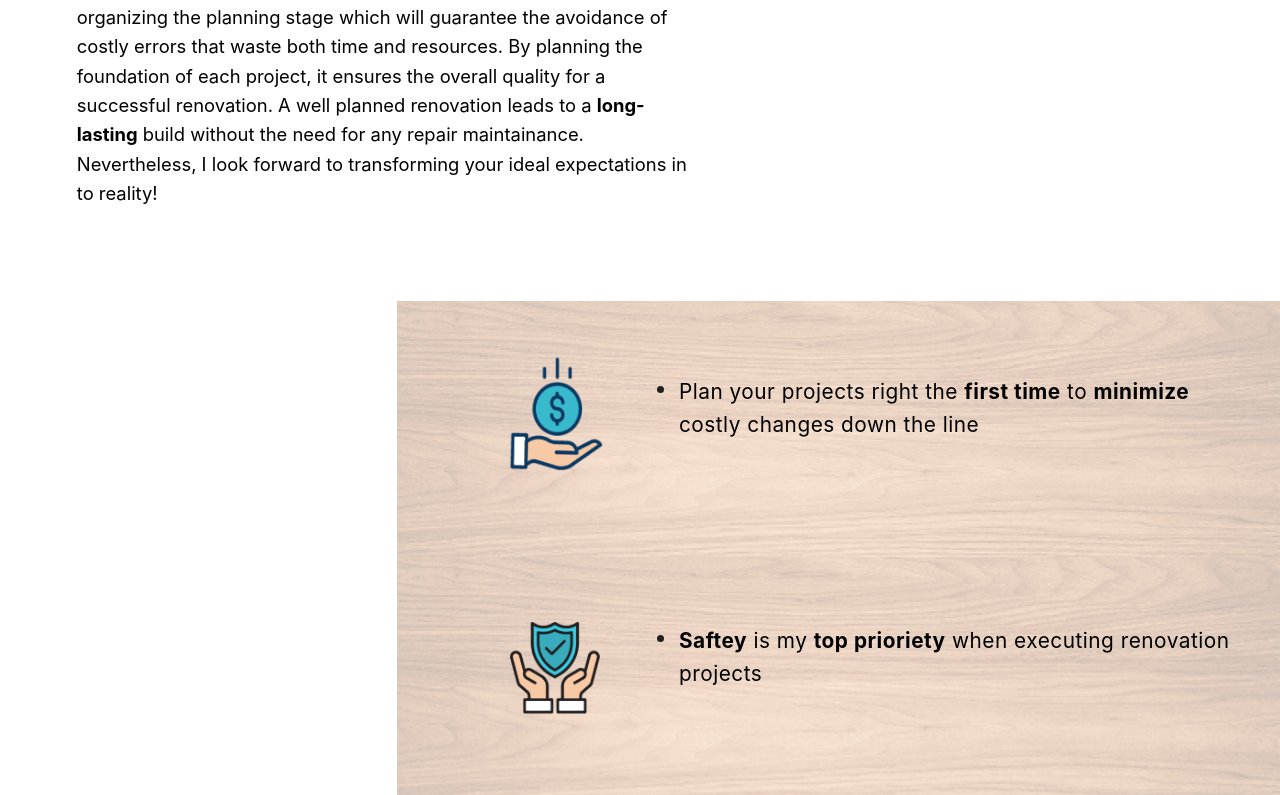
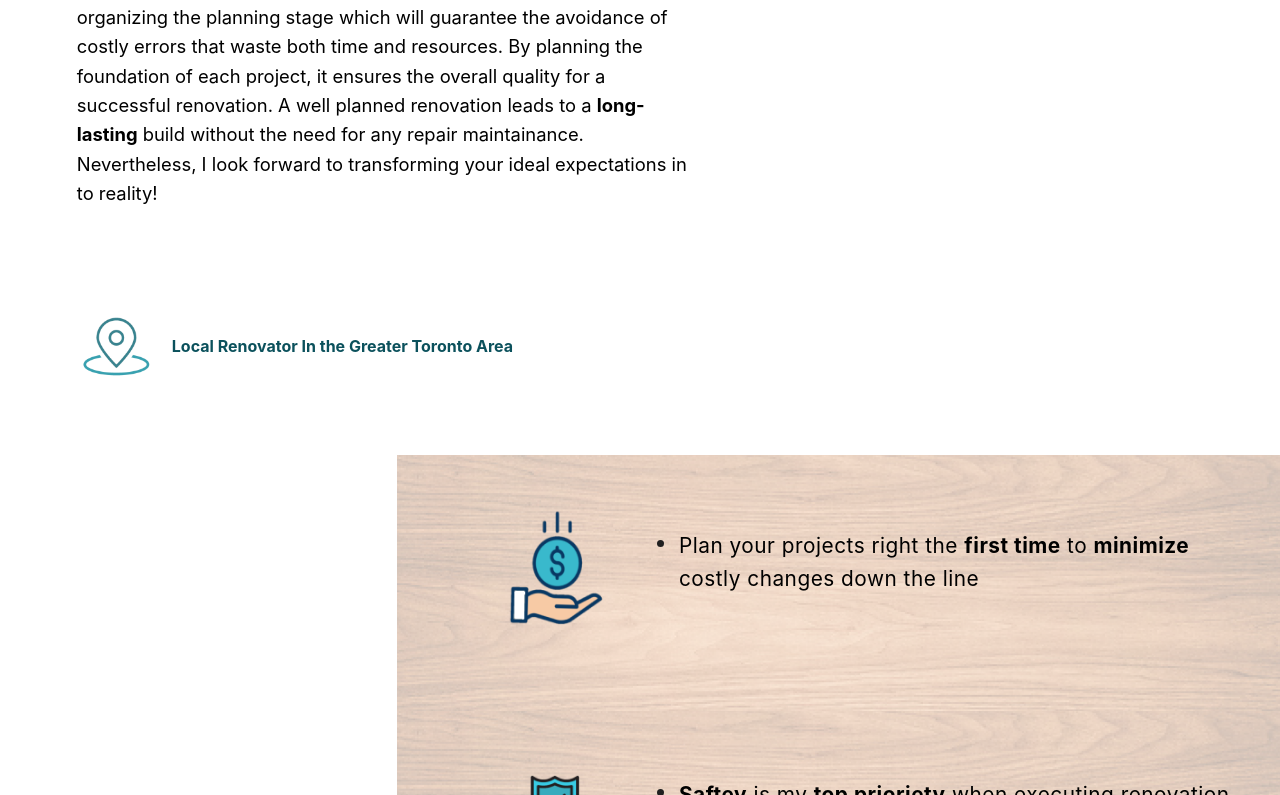
Before and after one commit to GazerSuthy/new-turtleSpeed, a React (Create React App) app: page / in a window 1280 px wide. Shown: the part 737-1532 px from the top of the page. Built offline with nearby package versions, Linux system fonts and the light colour scheme.

Commit message:
alignment in being

```diff
--- a/src/App.css
+++ b/src/App.css
@@ -176,6 +176,21 @@
   cursor: pointer;
 }
 
+.location-icon {
+  width: 111px;
+  margin-left: -16px;
+}
+.local-message-wrapper-mobile {
+  display: flex;
+  align-items: center;
+  font-weight: bold;
+  color: var(--dark-aqua-blue);
+  margin: 4em 0;
+  width: 88%;
+  margin-left: auto;
+  margin-right: auto;
+}
+
 .local-message-wrapper {
   display: none;
 }
@@ -186,9 +201,15 @@
   }
 }
 
+@media screen and (min-width: 800px) {
+  .hero-tagline {
+    margin-top: 1.5em;
+  }
+}
+
 @media screen and (min-height: 900px) {
   .hero-tagline {
-    font-size: 2.5rem;
+    font-size: 2.4rem;
   }
 }
 
@@ -214,8 +235,8 @@
     position: relative;
   }
 
-  .location-icon {
-    width: 111px;
+  .local-message-wrapper-mobile {
+    display: none;
   }
 
   .local-message-wrapper {
--- a/src/components/general-info.js
+++ b/src/components/general-info.js
@@ -3,6 +3,7 @@ import React from "react";
 // img icons
 import saveMoney from "../images/save-money-icon.png";
 import safteyFirst from "../images/saftey-icon.png";
+import location_icon from "../images/location-icon.png";
 
 const GeneralInfo = ({ projectLinkRef }) => {
   return (
@@ -24,6 +25,17 @@ const GeneralInfo = ({ projectLinkRef }) => {
           </p>
         </div>
       </section>
+
+      <div className="local-message-wrapper-mobile">
+        <img
+          src={location_icon}
+          alt="location icon"
+          className="location-icon"
+        />
+        <p className="local-message">
+          Local Renovator In the Greater Toronto Area
+        </p>
+      </div>
 
       <div className="benefit-grid">
         <section className="save-money">
```
